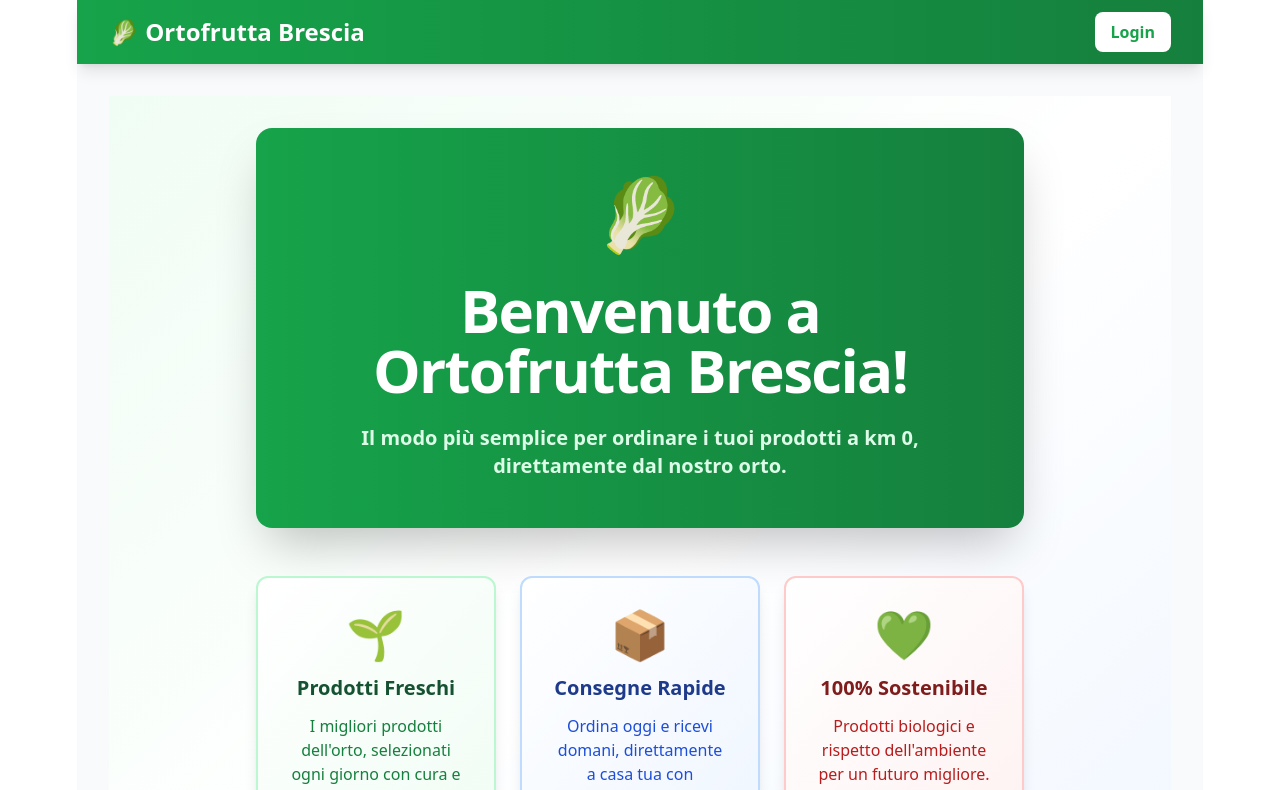
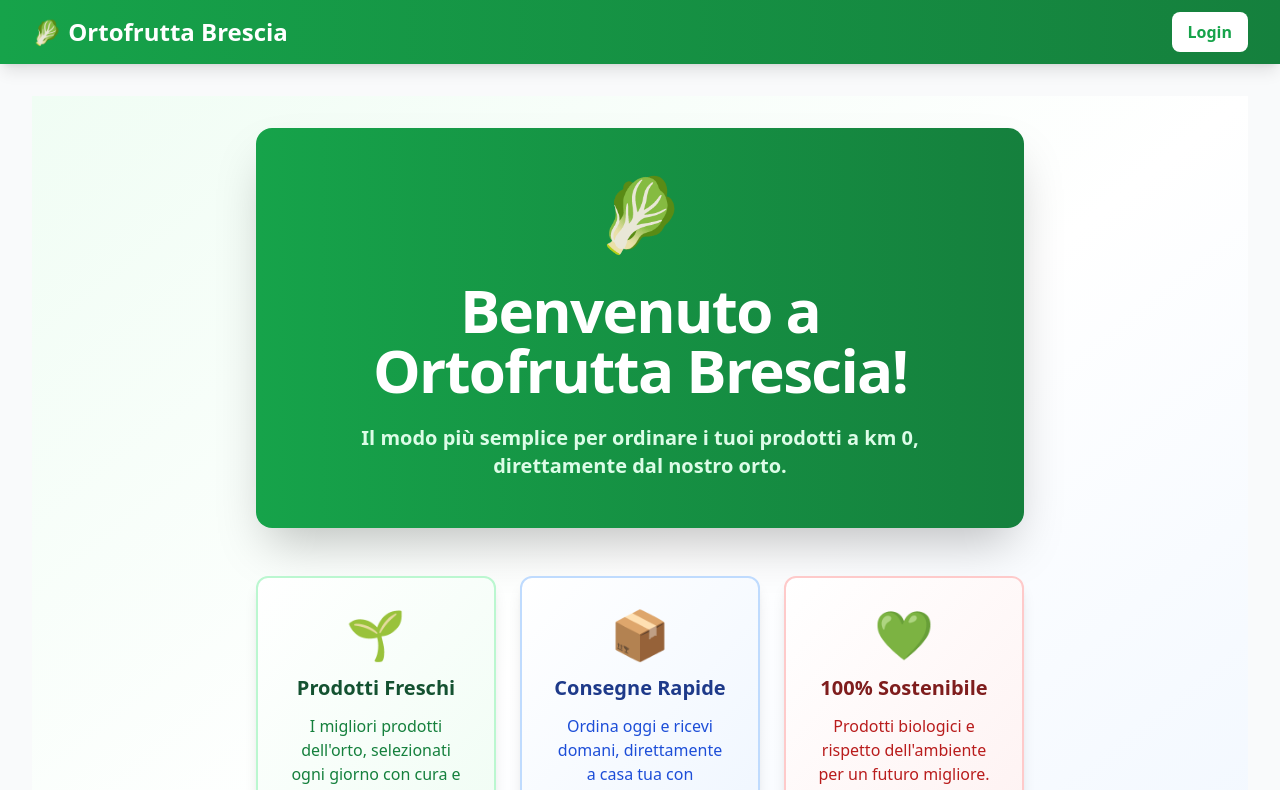
Before and after one commit to PietroGadaldi/Ortofrutta, a React (Vite) app in the folder ortofrutta/: page / in a window 1280 px wide. Shown: the top 790 px of the page. Built offline with nearby package versions, Linux system fonts and the light colour scheme; no server answers.

Commit message:
sfondo bianco tutto schermo

```diff
--- a/ortofrutta/src/index.css
+++ b/ortofrutta/src/index.css
@@ -14,15 +14,15 @@ body {
 }
 
 #root {
-  width: 1126px;
+  width: 100%;
   max-width: 100%;
   margin: 0 auto;
   text-align: center;
-  border-inline: 1px solid var(--border);
   min-height: 100svh;
   display: flex;
   flex-direction: column;
   box-sizing: border-box;
+  background-color: white;
 }
 
 h1,
```
